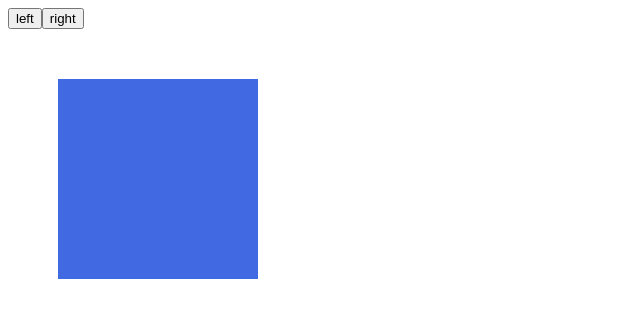
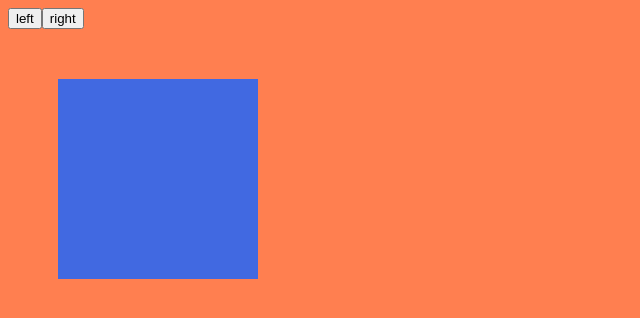
Before and after one commit to 2Joopiter/first-react, a React (Create React App) app: page / in a window 1280 px wide. Shown: the top 318 px of the page, without its empty margins (0-640 px from the left). Built offline with nearby package versions, Linux system fonts and the light colour scheme.

Commit message:
useRef 사용법 패턴 정리

```diff
--- a/src/App.jsx
+++ b/src/App.jsx
@@ -1,33 +1,23 @@
-import { useRef, useState } from 'react';
+import { useRef } from 'react';
 import './App.scss';
+
+// useRef에서 알아야 되는 사항 핵심정리
+// 1. DOM 참조객체에 담는 법
+// 1-1. const 변수명 = useRef(null); -> 돔을 담을 빈 참조객체 생성
+// 1-2. <div ref={변수명}></div> -> 원하는 JS 요소에 참조객체 연결
+// 1-3. 변수명.current.style~  -> 참조객체에 담겨있는 DOM 호출
+
+// 2. 모션작업시 화면 재랜더링 하지 않으면서 수치값 변경하는 방법
+// 2-1. const num = useRef(초기수치);
+// 2-2. num.current = 변경할 수치값
 
 export default function App() {
 	const num = useRef(0);
 	const refBox = useRef(null);
 
 	const rotation = (count) => {
-		refBox.current.style.transform = `rotate(${num.current * 45}deg)`;
+		refBox.current.style.transform = `rotate(${count * 45}deg)`;
 	};
-
-	const mins = () => {
-		num.current--;
-	};
-	const plus = () => {
-		num.current++;
-	};
-
-	// 아래와 같은 경우는 state와 달리 값이 변경시 다음번 렌더링 사이클로 넘어가는 경우가 아니기 때문에
-	// 아래 코드에서 볼 수 있듯 전위, 후위에 따른 결과값 차이가 발생하지 않음
-
-	// 전위증감 연산자인 경우
-	// ++num.current;
-	// num.current = num.current +1;
-
-	// 후위증감 연산자인 경우
-	//num.current++
-	//num.current = num.current; (1번째 실행-기본 상태)
-	//num.current = num.current +1; (2번째 실행-움직임이 생겼을 떄)
-	//useRef는 렌더링이 필요 없기 때문에 렌더링이 초기화된 후(1step) 다음에 실행되는 시스템(2step)이 아님. 그래서 후위건 전위건 상관이 없음.
 
 	return (
 		<>
@@ -38,23 +28,3 @@ export default function App() {
 		</>
 	);
 }
-
-/*
-
-	state: 해당 값이 변경되면 무조건 컴포넌트를 재랜더링, 이전 렌더링 사이클값이 유지됨
-	useRef
-		-리액트 내부적으로 기억할 수 있는 값을 담기위한 참조객체 생성함수
-		- 실사례: 모션을 위해서 자주 바뀌는 수치값을 컴포넌트를 재호출 하지 않으면서 관리할 때
-		- 실사례2: 리얼돔 요소를 리액트 구조 안에서 선택하고 써야 될 때
-
-		<쓰임 1에 대한 해설>
-		- useRef를 통해서 생성한 참조객체에 저장한 값은 다른 state 변경에 의해서 컴포넌트가 재렌더링 되더라도 이전 사이클에서의 값을 유지
-		- 참조객체에 담겨있는 값을 우리가 임의로 변경하더라도 해당 값의 변경은 state와 달리 컴포넌트를 재랜더링 시키지 않음
-		- 모션같이 화면의 정보를 담당하는 중요한 정보값이 아닌 덜 중요한 값들은 참조객체로 관리하는 것이 유리
-
-		<쓰임 2에 대한 해설>
-		- 리액트에서 어쩔 수 없이 real DOM을 직접 가져와서 이벤트 연결해야 하는 경우가 있음
-		- 스크롤 모션 이벤트, 폼에 input요소 커서 포커스 연결 등등
-		- document,querySelector는 리액트의 제어에서 벗어난, 이미 랜더링된 이전의 사이클에서 생성된 신뢰할 수 없는 과거 돔의 데이터를 가지고 있음
-		- useRef를 통한 참조객체에 담겨있는 realDOM은 리액트에서 관리하는 신뢰할 수 있는 최신 데이터임
-*/
--- a/src/App.scss
+++ b/src/App.scss
@@ -1,3 +1,7 @@
+body {
+	background-color: coral;
+}
+
 .box {
 	width: 200px;
 	height: 200px;
```
